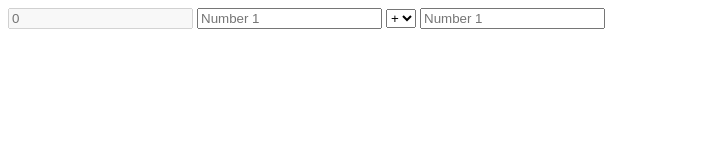
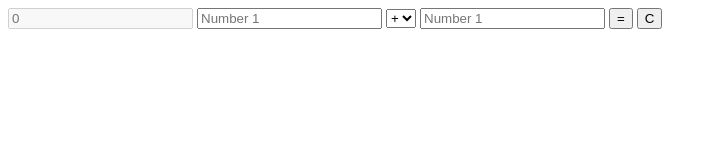
Before and after one commit to RenitaDewi/calculator, a plain HTML site: page FirstEd/index.html in a window 1280 px wide. Shown: the whole page, without its empty margins (0-717 px from the left). Drawn offline with Linux system fonts and the light colour scheme.

Commit message:
add 2 button

```diff
--- a/FirstEd/index.html
+++ b/FirstEd/index.html
@@ -19,6 +19,8 @@
             <option>x</option>
         </select>
         <input type="text" placeholder="Number 1">
+        <button>=</button>
+        <button>C</button>
     </div>
 
 </body>
```
